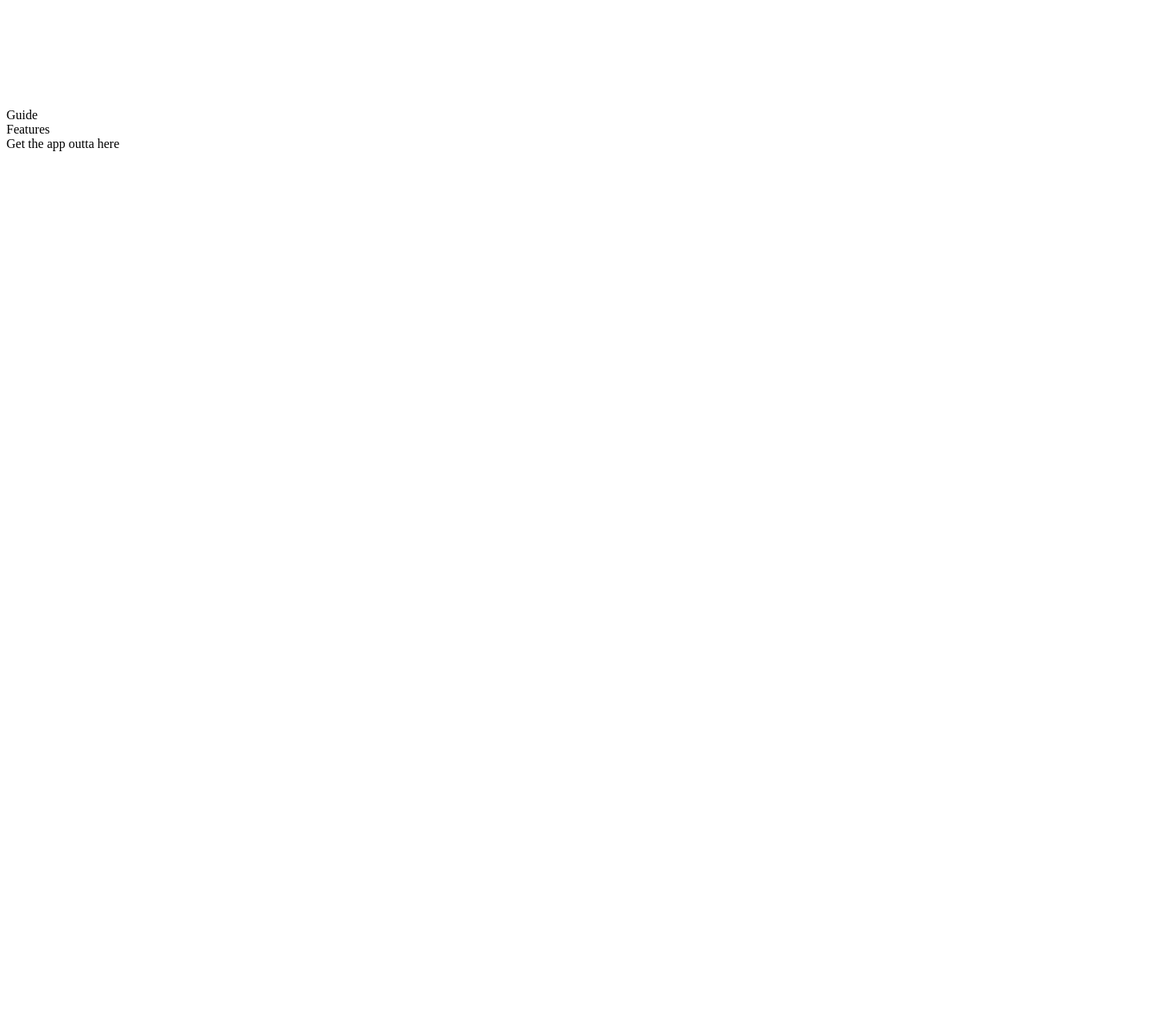
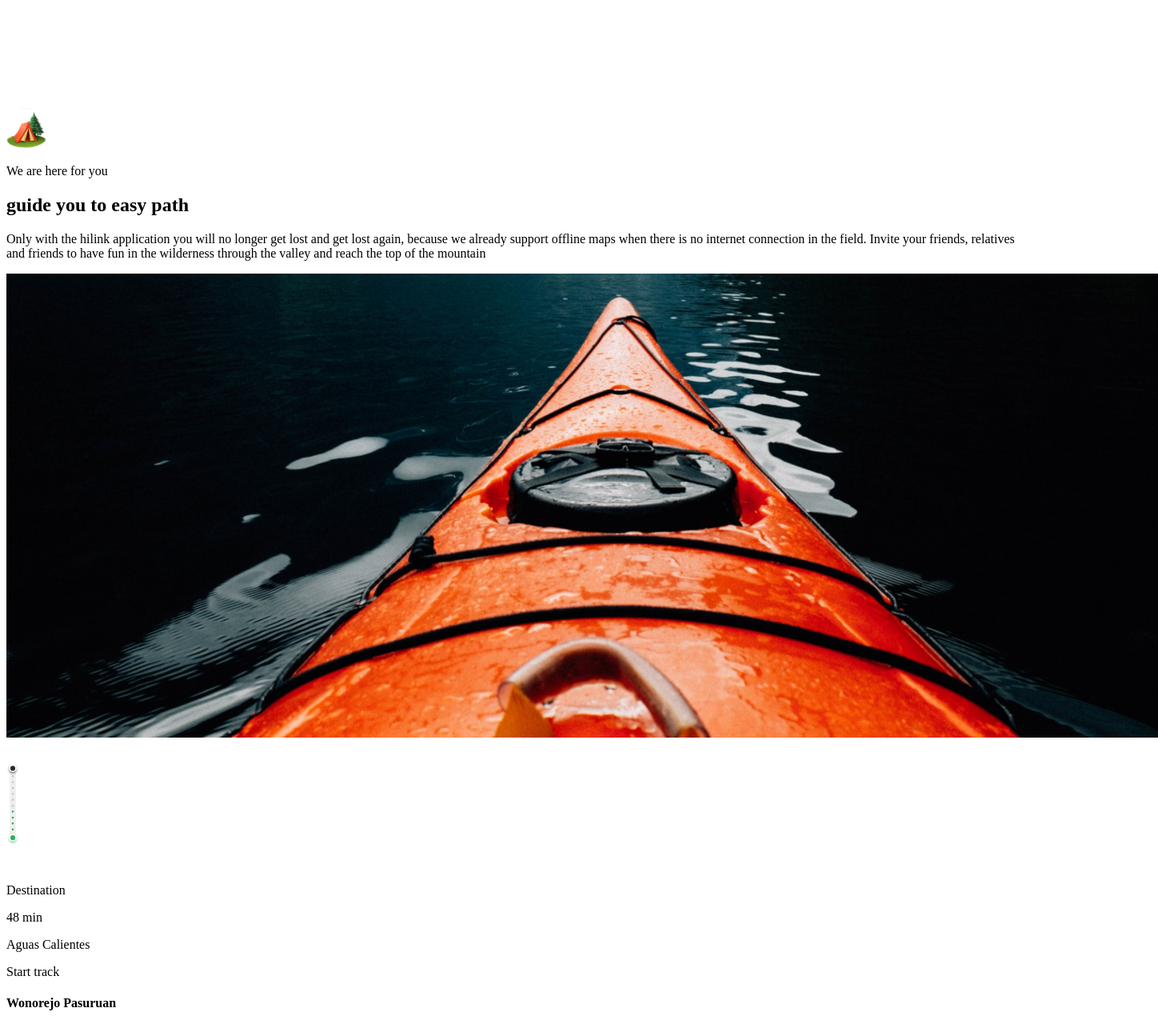
Before and after one commit to rooted92/travel-app, a Next.js app: page / in a window 1280 px wide. Shown: the part 1120-2405 px from the top of the page at 80% size, 1448 px wide, since content can reach past the window. Before the commit the page ends 1317 px from the top, so only its background shows below. Built offline with nearby package versions, Linux system fonts and the light colour scheme.

Commit message:
feat: completed guide section

```diff
--- a/components/Guide.tsx
+++ b/components/Guide.tsx
@@ -1,8 +1,58 @@
+import Image from 'next/image'
 import React from 'react'
 
 const Guide = () => {
   return (
-    <div>Guide</div>
+    <section className='flexCenter flex-col'>
+      <div className='padding-container max-container w-full pb-24'>
+        <Image
+          src={'/camp.svg'}
+          alt='camp'
+          width={50}
+          height={50}
+        />
+        <p className='uppercase regular-18 -mt-1 mb-3 text-green-50'>We are here for you</p>
+        <div className='flex flex-wrap justify-between gap-5 lg:gap-10'>
+          <h2 className='capitalize bold-40 lg:bold-64 xl:max-w-[450px]'>guide you to easy path</h2>
+          <p className='regular-16 text-gray-30 xl:max-w-[520px]'>Only with the hilink application you will no longer get lost and get lost again, because we already support offline maps when there is no internet connection in the field. Invite your friends, relatives and friends to have fun in the wilderness through the valley and reach the top of the mountain</p>
+        </div>
+      </div>
+
+      <div className='flexCenter max-container relative w-full'>
+        <Image
+          src={'/boat.png'}
+          alt='boat'
+          width={1440}
+          height={580}
+          className='w-full object-cover object-center 2xl:rounded-5xl'
+        />
+
+        <div className='absolute flex bg-white py-8 pl-5 pr-7 gap-3 rounded-3xl border shadow-md md:left-[5%] lg:top-20'>
+          <Image
+            src={'/meter.svg'}
+            alt='meter'
+            width={16}
+            height={158}
+            className='h-full w-auto'
+          />
+
+          <div className='flexBetween flex-col'>
+            <div className='flex w-full flex-col'>
+              <div className='flexBetween w-full'>
+                <p className='regular-16 text-gray-20'>Destination</p>
+                <p className='bold-16 text-green-50'>48 min</p>
+              </div>
+              <p className='bold-20 mt-2'>Aguas Calientes</p>
+            </div>
+
+            <div className='flex w-full flex-col'>
+                <p className='regular-16 text-gray-20'>Start track</p>
+                <h4 className='bold-20  mt-2 whitespace-nowrap'>Wonorejo Pasuruan</h4>
+            </div>
+          </div>
+        </div>
+      </div>
+    </section>
   )
 }
 
```
